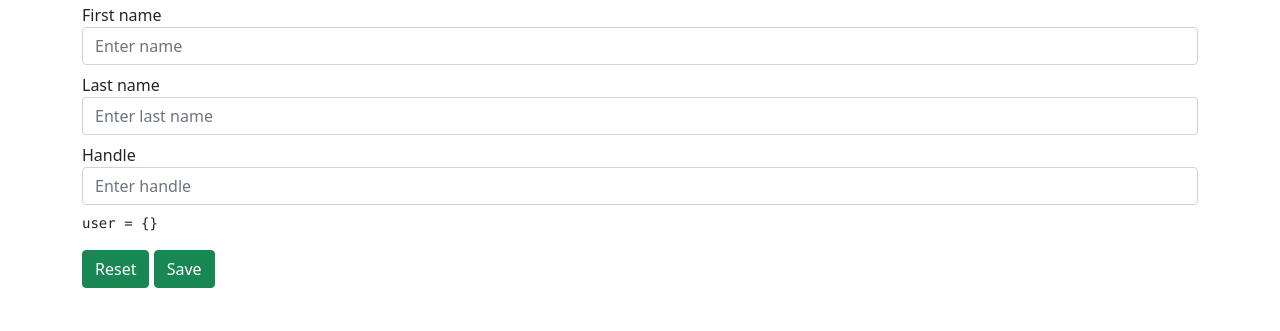
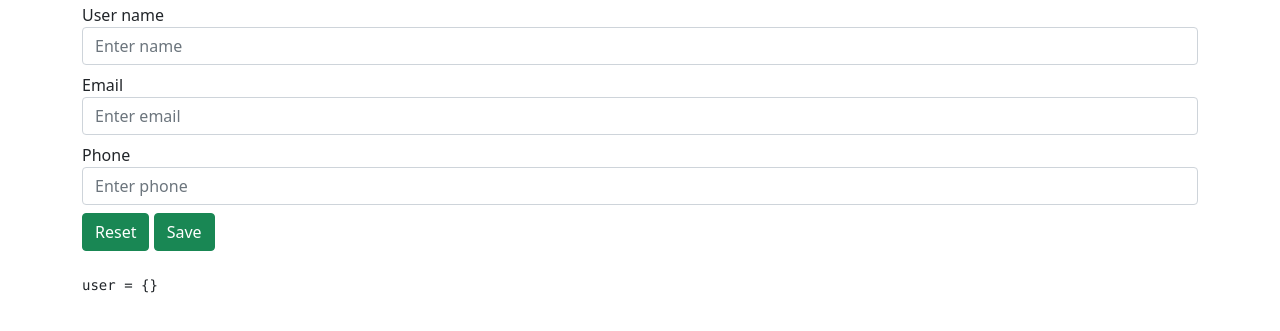
Before and after one commit to rustam-mukhametshin/angular-js-test, a website: page app/index.html at #!/create in a window 1280 px wide. Shown: the part 93-424 px from the top of the page. Drawn offline with nearby package versions, Linux system fonts and the light colour scheme; some packages are replaced by stand-ins of ours.

Commit message:
Fix text

```diff
--- a/app/components/create/create.html
+++ b/app/components/create/create.html
@@ -1,23 +1,21 @@
 <h1>Create page</h1>
 
-<form ng-controller="CreateCtrl">
+<form ng-controller="CreateCtrl" class="mb-2 pb-2">
     <div class="form-group mb-2">
-        <label for="first">First name</label>
-        <input ng-model="user.first" type="text" class="form-control" id="first" aria-describedby="firstHelp"
+        <label for="first">User name</label>
+        <input ng-model="user.name" type="text" class="form-control" id="first" aria-describedby="firstHelp"
                placeholder="Enter name">
     </div>
     <div class="form-group mb-2">
-        <label for="last">Last name</label>
-        <input ng-model="user.last" type="text" class="form-control" id="last" aria-describedby="last"
-               placeholder="Enter last name">
+        <label for="last">Email</label>
+        <input ng-model="user.email" type="email" class="form-control" id="last" aria-describedby="last"
+               placeholder="Enter email">
     </div>
     <div class="form-group mb-2">
-        <label for="handle">Handle</label>
-        <input ng-model="user.handle" type="text" class="form-control" id="handle" aria-describedby="handle"
-               placeholder="Enter handle">
+        <label for="handle">Phone</label>
+        <input ng-model="user.phone" type="tel" class="form-control" id="handle" aria-describedby="handle"
+               placeholder="Enter phone">
     </div>
-
-    <pre>user = {{user | json}}</pre>
 
     <div class="alert alert-success" role="alert" ng-if="successMsg">
         {{successMsg.status | json}}
@@ -29,4 +27,9 @@
 
     <button ng-click="reset()" type="button" class="btn btn-success">Reset</button>
     <button ng-disabled="disabled" ng-click="submit(user)" type="submit" class="btn btn-success">Save</button>
+
+    <br>
+    <br>
+
+    <pre>user = {{user | json}}</pre>
 </form>
```
